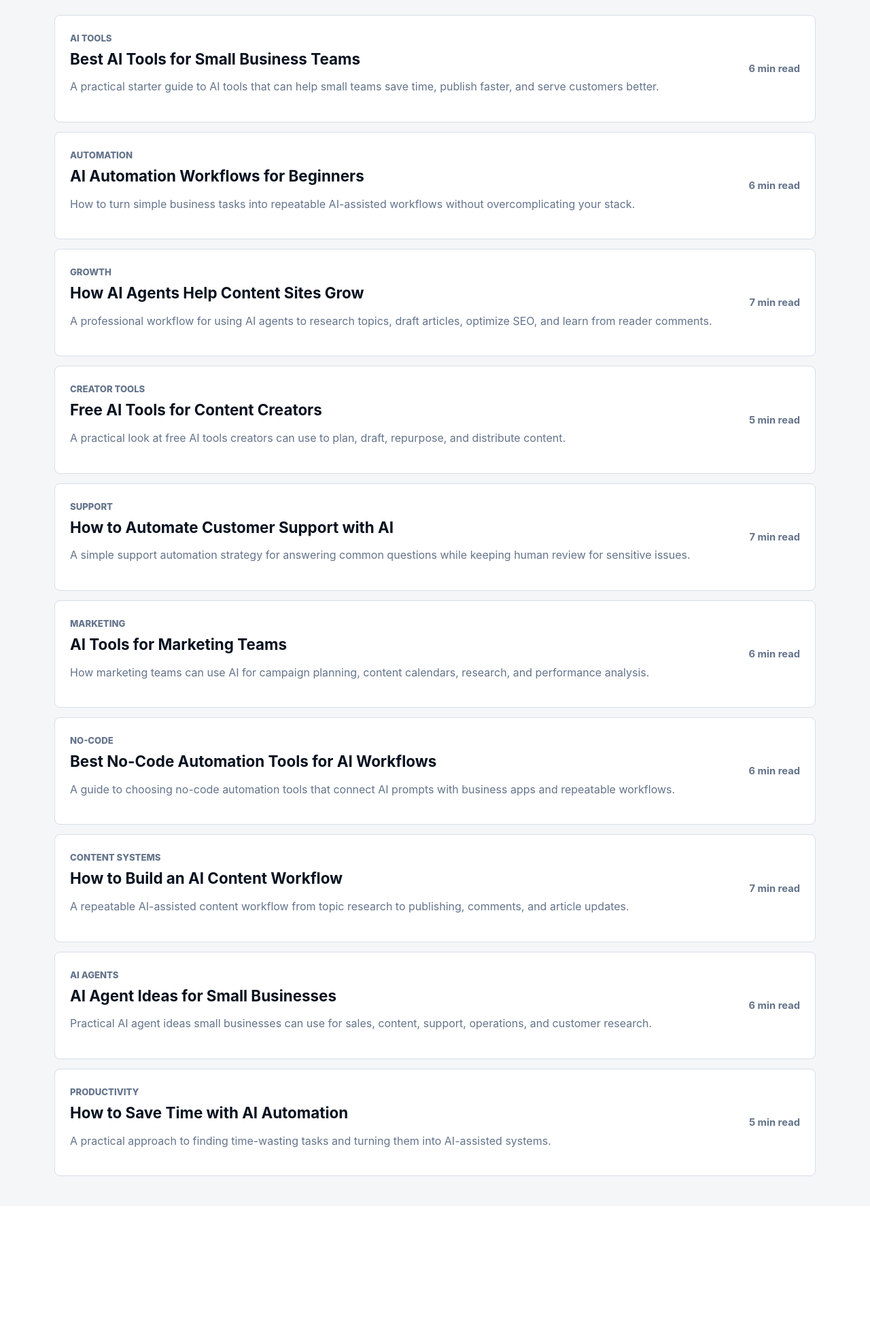
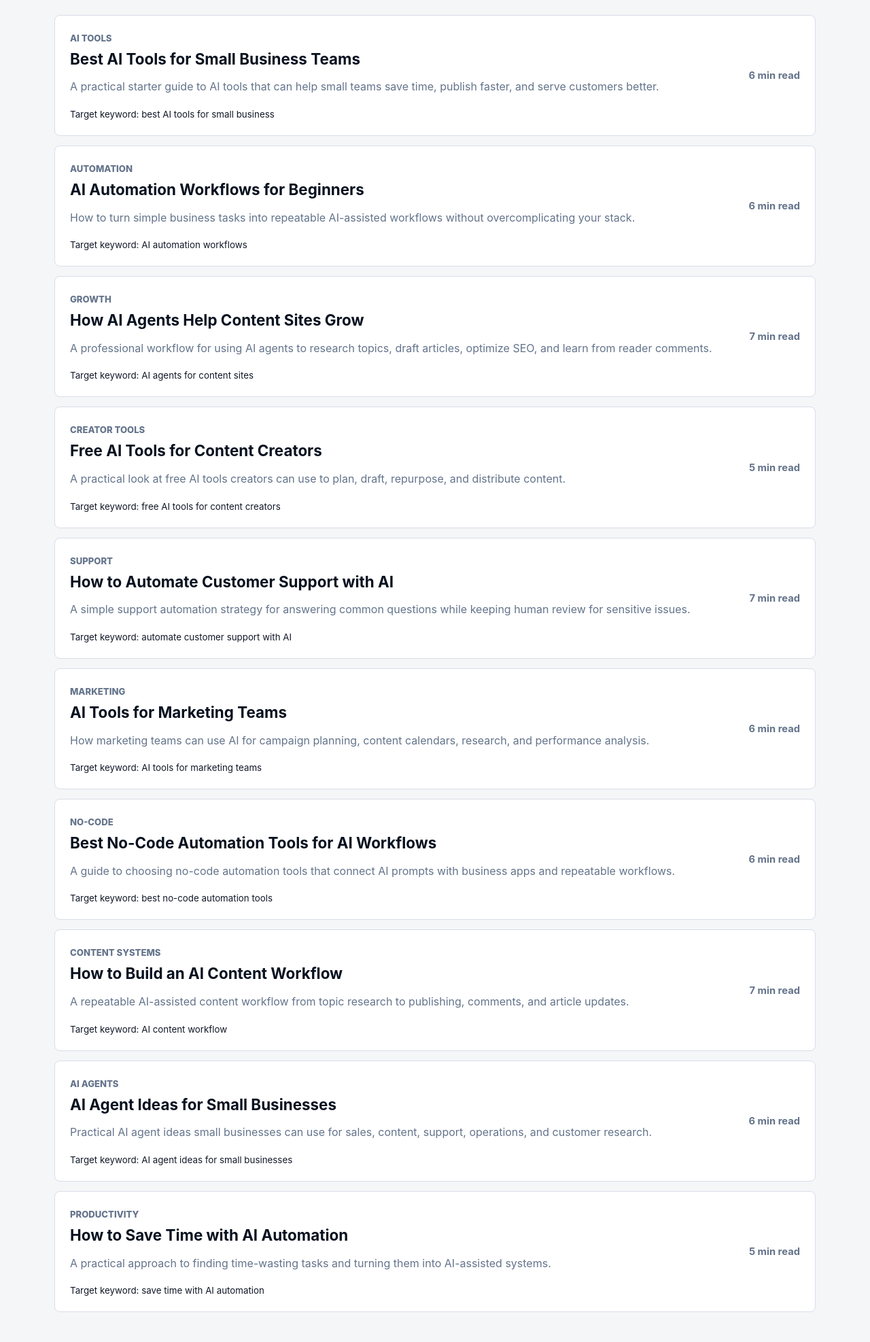
Before and after one commit to louisayasmine2-sketch/disqus-dashboard, a Flask app: page /articles in a window 1280 px wide. Shown: the part 183-2157 px from the top of the page at 68% size. Before the commit the page ends 1913 px from the top, so only its background shows below. Run offline with Flask 3, Linux system fonts and the light colour scheme; data that the repository does not hold is empty.

Commit message:
Update articles.html

```diff
--- a/templates/articles.html
+++ b/templates/articles.html
@@ -31,6 +31,7 @@
                         <p class="tag">{{ article.category }}</p>
                         <h2><a href="{{ url_for('article_detail', slug=article.slug) }}">{{ article.title }}</a></h2>
                         <p>{{ article.summary }}</p>
+                        <small>Target keyword: {{ article.keyword }}</small>
                     </div>
                     <span>{{ article.read_time }}</span>
                 </article>
```
